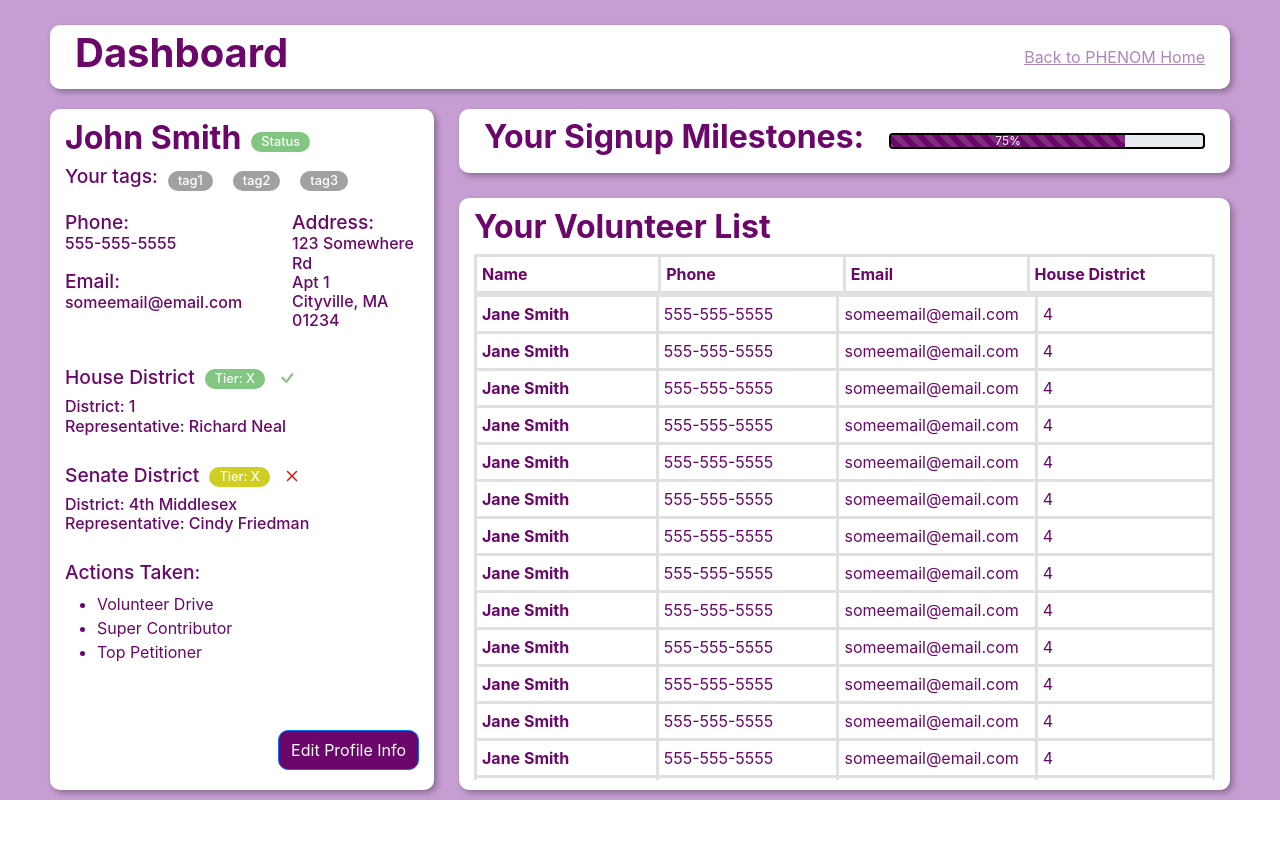
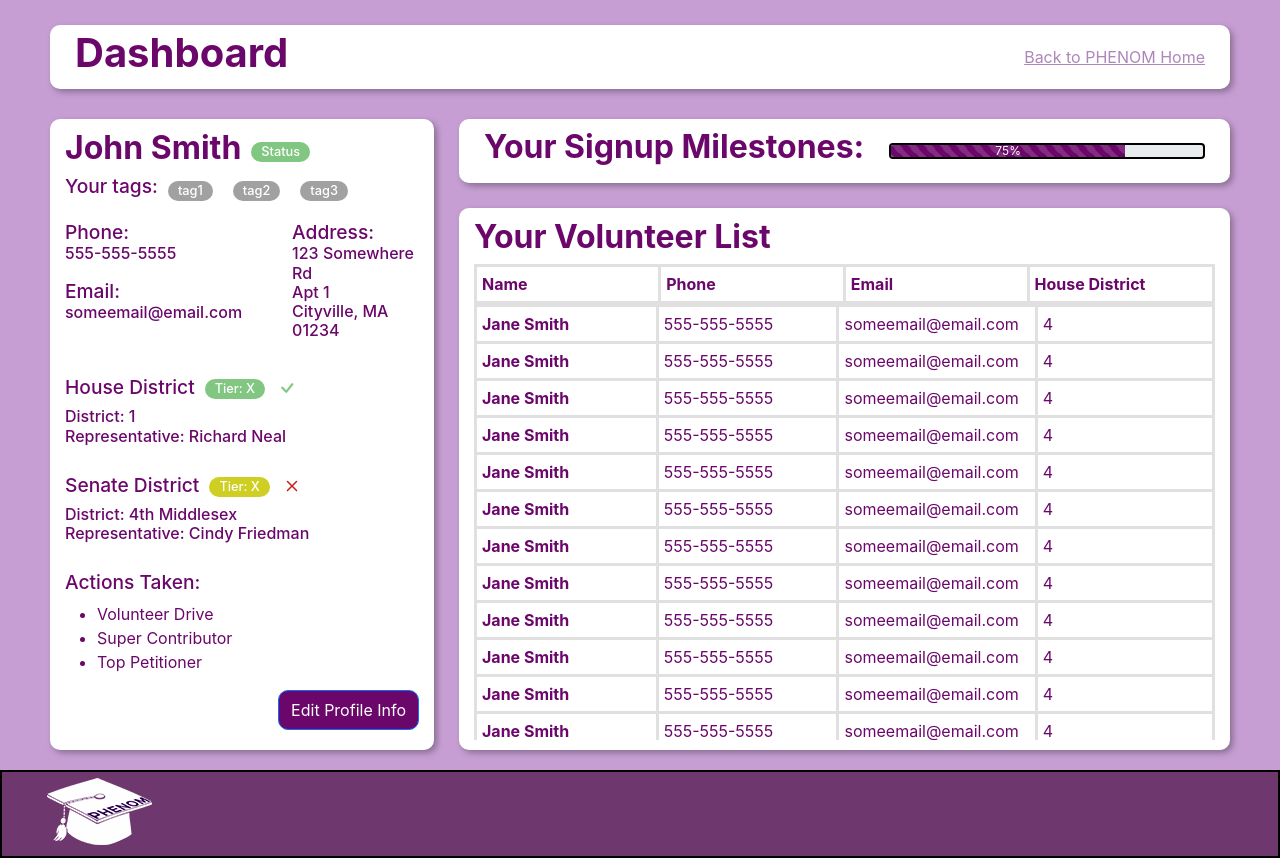
Before and after one commit to build-umass/phenom-2, a Next.js app: page /dashboard in a window 1280 px wide. Before the commit the page ends 800 px from the top, so only its background shows below. Built offline with nearby package versions, Linux system fonts and the light colour scheme.

Commit message:
partial fix for whitespace issues on smaller screens

```diff
--- a/pages/dashboard.js
+++ b/pages/dashboard.js
@@ -225,12 +225,11 @@ export default function Dashboard({ isConnected }) {
 					</div>
 				</div>
 			</main>
-
-			{/* <footer className={styles.footer}>
+			<footer className={styles.footer}>
 				<div className={styles.imageWrapper}>
 					<Image className={styles.image} src="/phenomsmallwhite.webp" width="105" height="78" alt="PHENOM Logo" />
 				</div>
-			</footer> */}
+			</footer>
 		</div>
 	);
 }
--- a/styles/Dashboard.module.css
+++ b/styles/Dashboard.module.css
@@ -3,7 +3,7 @@
   flex-direction: column;
   /*TODO: better background? Image like on PHENOM homepage?*/
   background-color: #c69ed3;
-  padding: 25px 50px 10px 50px;
+  /* padding: 25px 50px 0px 50px; */
   height: 100vh;
   width: 100vw;
 }
@@ -11,6 +11,7 @@
 .main {
   display: flex;
   margin: 20px 0 0 0;
+  padding: 0px 50px 20px 50px;
   height: 100%;
 }
 
@@ -18,6 +19,7 @@
   display: flex;
   align-items: center;
   justify-content: center;
+  padding: 25px 50px 10px 50px;
 }
 
 .headerBar {
@@ -34,8 +36,9 @@
 
 .footer {
   display: flex;
+  flex: 1;
   align-items: center;
-  margin: 50px -50px -10px -50px;
+  /* margin: 0px -50px 0px -50px; */
   background: #6e386e;
   border: solid black 2px;
 }
```
